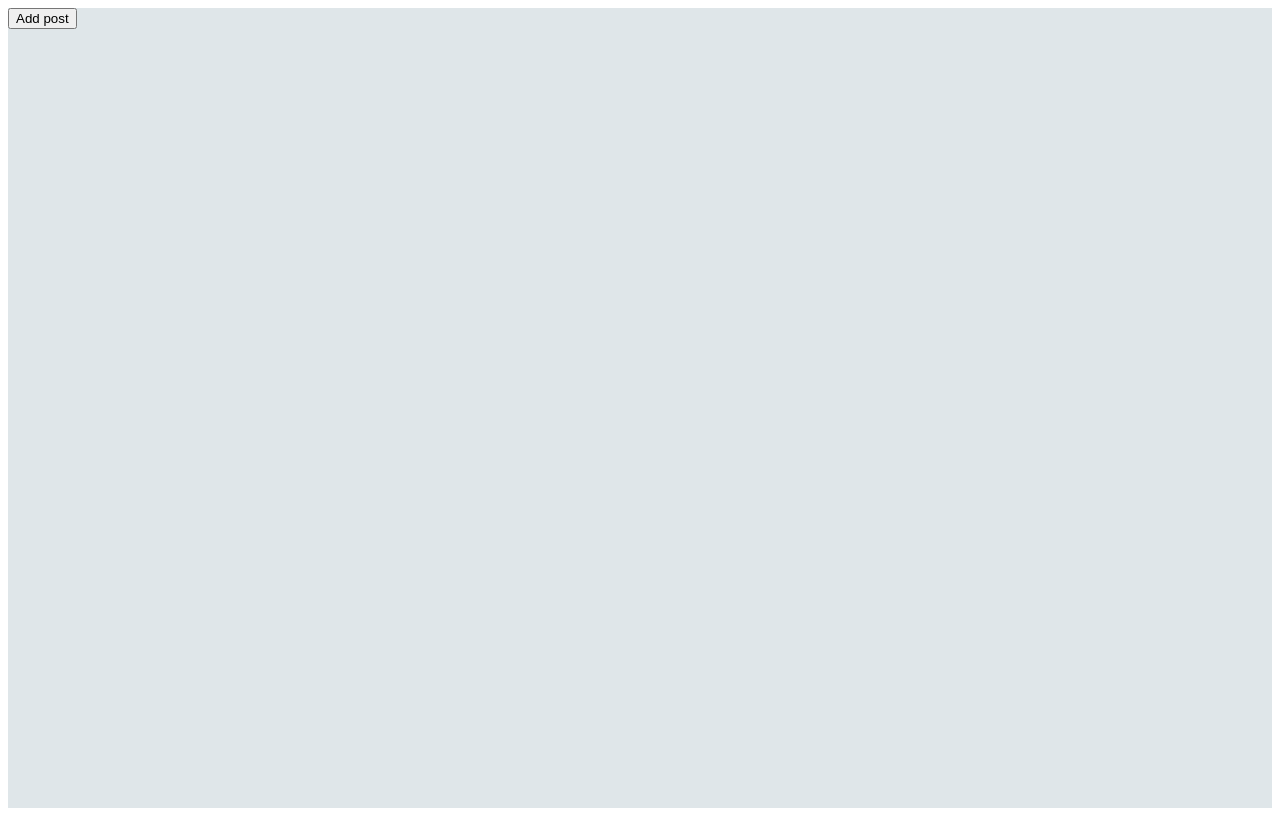
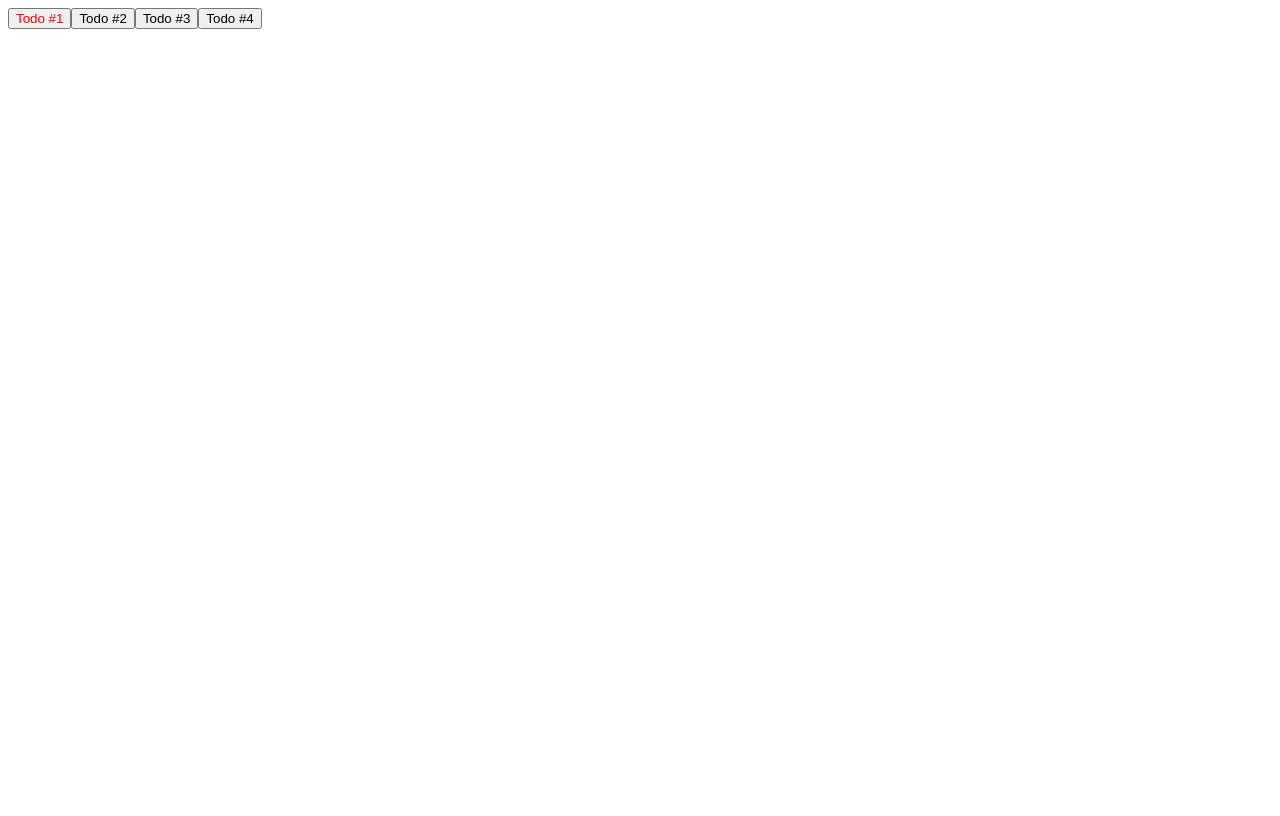
Before and after one commit to rushikeshsanap1512/Full-Stack-Developer, a React (Vite) app in the folder harkirat-singh-cohort-3.0/week-09/week-9-react-offline-part-one/week-9-offline-project/: page / in a window 1280 px wide. Built offline with nearby package versions, Linux system fonts and the light colour scheme; no server answers.

Commit message:
learn useEffect dependency array with tab-based API fetching

```diff
--- a/harkirat-singh-cohort-3.0/week-09/week-9-react-offline-part-one/week-9-offline-project/src/App.jsx
+++ b/harkirat-singh-cohort-3.0/week-09/week-9-react-offline-part-one/week-9-offline-project/src/App.jsx
@@ -1,40 +1,122 @@
-import { useState } from "react";
-import { PostComponent } from "./Post";
+// import { useState, useEffect } from "react";
+// import { PostComponent } from "./Post";
+
+// function App() {
+//   const [count, setCount] = useState(0);
+
+//   function increaseCount() {
+//     setCount(count => count + 1);
+//   }
+
+//   useEffect(function () {
+//     setInterval(increaseCount, 2000);
+//   }, []);
+
+//   return (
+//     <div>
+//       <div style={{ display: "flex" }}>
+//         <div
+//           style={{
+//             background: "red",
+//             borderRadius: 20,
+//             width: 20,
+//             height: 25,
+//             paddingLeft: 10,
+//             paddingTop: 5,
+//           }}
+//         >
+//           {count}
+//         </div>
+//       </div>
+//       <img
+//         style={{ cursor: "pointer" }}
+//         src={
+//           "https://encrypted-tbn0.gstatic.com/images?q=tbn:ANd9GcRSIRidJ0b8M1VEa9yXUtU63yJ7HmA5ytfQnLBGD9mhHg&s=10"
+//         }
+//         width={20}
+//       />
+//       <button onClick={increaseCount}>Increase the count</button>
+//     </div>
+//   );
+// }
+
+// export default App;
+
+// import { useState, useEffect } from "react";
+
+// function App() {
+//   const [count, setCount] = useState(0);
+
+//   function increaseCount(currentValue) {
+//     setCount((currentValue) => currentValue + 1);
+//   }
+
+//   useEffect(() => {
+//     console.log("Above Interval");
+//     setInterval(increaseCount, 1000);
+//   }, []);
+
+//   return <div>{count}</div>;
+// }
+
+// export default App;
+
+import { useState, useEffect } from "react";
 
 function App() {
-  const [posts, setPosts] = useState([]);
+  const [currentTab, setCurrentTab] = useState(1);
+  const [tabData, setTabData] = useState({});
+  const [loading, setLoading] = useState("true");
 
-  const postComponents = posts.map((post) => (
-    <PostComponent
-      name={post.name}
-      subtitle={post.subtitle}
-      time={post.time}
-      image={post.image}
-      description={post.description}
-    />
-  ));
+  useEffect(() => {
+    console.log("Send request to backend to get data for tab" + currentTab);
 
-  function addPost() {
-    setPosts([
-      ...posts,
-      {
-        name: "harkirat",
-        subtitle: "10000 followere",
-        time: "2m ago",
-        image:
-          "https://encrypted-tbn0.gstatic.com/images?q=tbn:ANd9GcTt5KU4VBx2aIvtVgLp5NfjoWU3Xj3phhaRQmI7pPQrhA&s=10",
-        description:
-          "What to know how to win big? Check out how these folks won $6000 inbounties.",
+    setLoading("true");
+    fetch("https://jsonplaceholder.typicode.com/todos/1" + currentTab).then(
+      async (res) => {
+        const json = await res.json();
+        setTabData(json);
       },
-    ]);
-  }
+    );
+  }, [currentTab]);
 
   return (
-    <div style={{ background: "#dfe6e9", height: "100vh" }}>
-      <button onClick={addPost}>Add post</button>
-      <div style={{ display: "flex", justifyContent: "center" }}>
-        <div>{postComponents}</div>
-      </div>
+    <div>
+      <button
+        onClick={() => {
+          setCurrentTab("1");
+        }}
+        style={{ color: currentTab == "1" ? "red" : "black" }}
+      >
+        Todo #1
+      </button>
+      <button
+        onClick={() => {
+          setCurrentTab("2");
+        }}
+        style={{ color: currentTab == "2" ? "red" : "black" }}
+      >
+        Todo #2
+      </button>
+      <button
+        onClick={() => {
+          setCurrentTab("3");
+        }}
+        style={{ color: currentTab == "3" ? "red" : "black" }}
+      >
+        Todo #3
+      </button>
+      <button
+        onClick={() => {
+          setCurrentTab("4");
+        }}
+        style={{ color: currentTab == "4" ? "red" : "black" }}
+      >
+        Todo #4
+      </button>
+      <br />
+
+      {tabData.title}
     </div>
   );
 }
```
